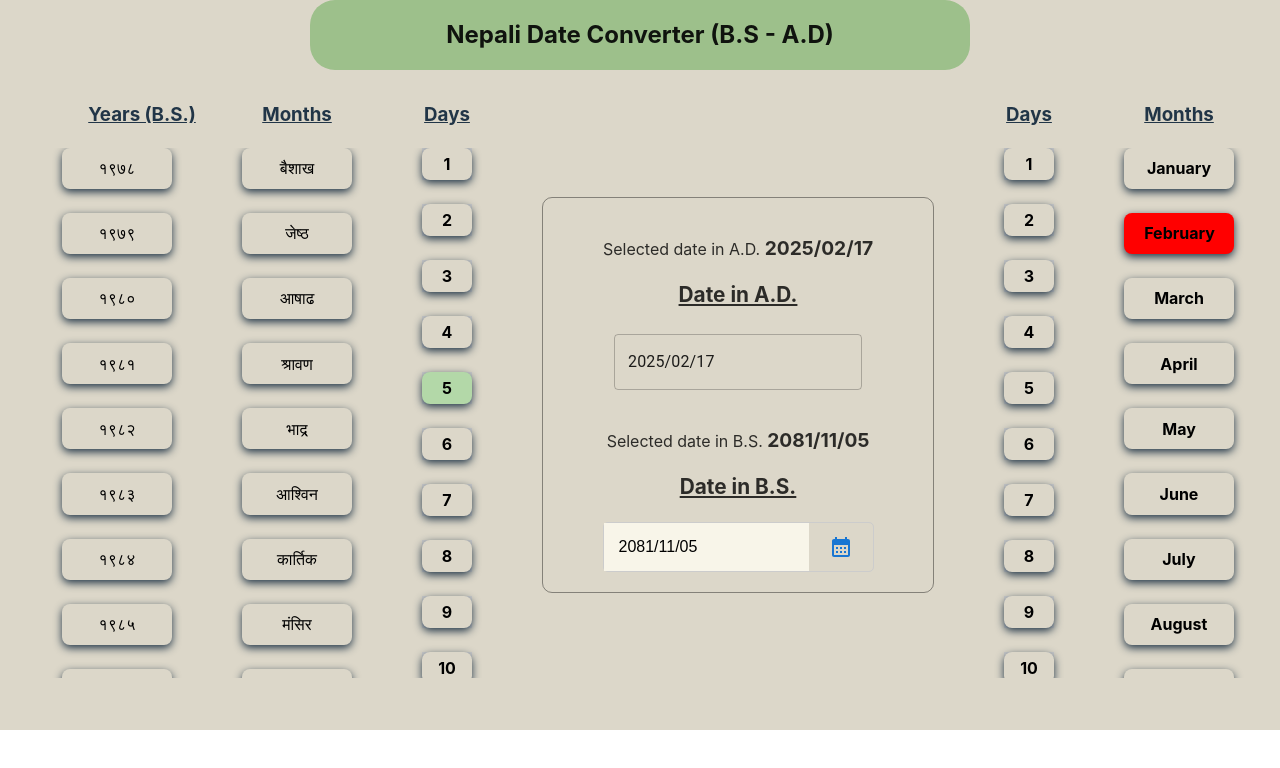
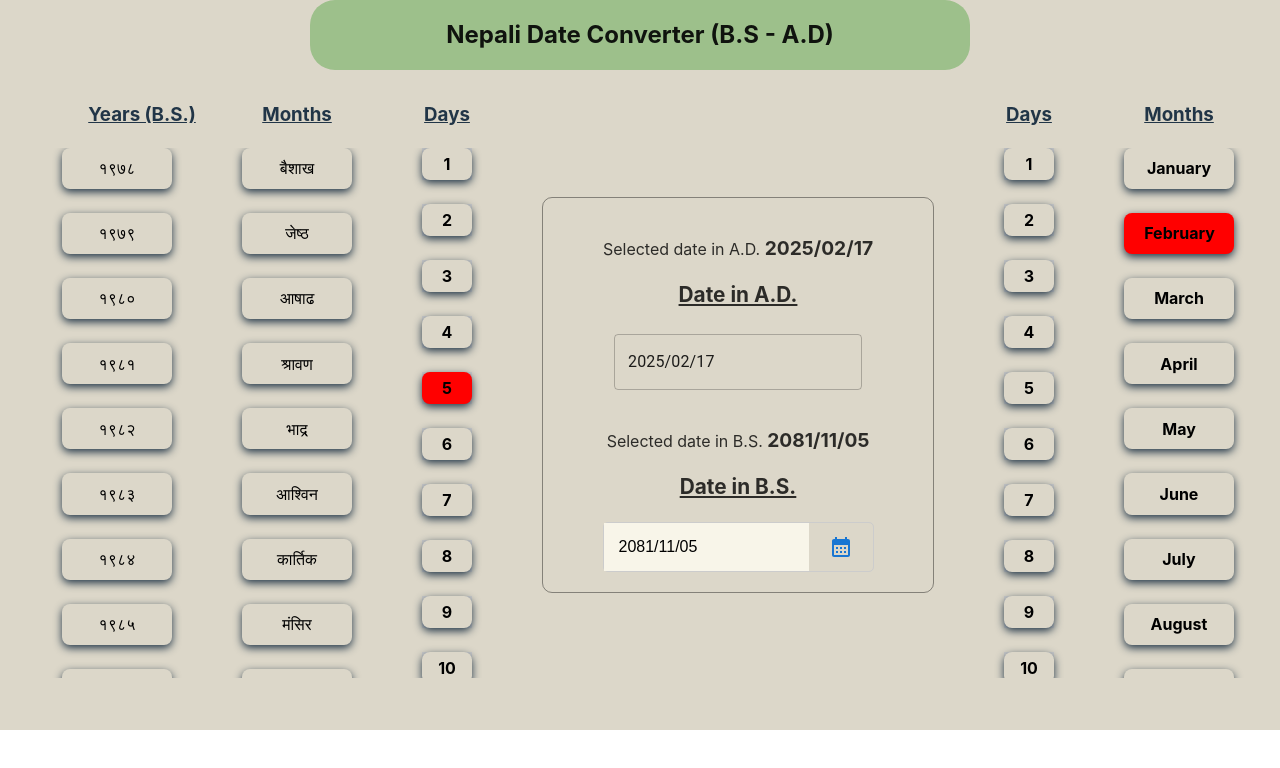
Before and after one commit to bipin-Pariyar2003/Nepali-Date-Picker, a React (Vite) app: page / in a window 1280 px wide. Shown: the top 768 px of the page. Built offline with nearby package versions, Linux system fonts and the light colour scheme.

Commit message:
handled styling for selected year, month and current month and year for BsView

```diff
--- a/src/Views/BsView/index.css
+++ b/src/Views/BsView/index.css
@@ -33,7 +33,6 @@
   padding: 5px;
   font-weight: bold;
   background-color: #b3d8a8;
-
   box-shadow: #213547 0px 3px 8px;
   margin: 0;
 }
@@ -41,3 +40,7 @@
 .today {
   background-color: red;
 }
+
+.current-year {
+  background-color: red;
+}
--- a/src/Views/BsView/index.jsx
+++ b/src/Views/BsView/index.jsx
@@ -1,6 +1,10 @@
 import React from "react";
 import { np, calendar_data } from "assets/RNepaliCalendar/data";
-import { toNepaliNumber, getDaysInMonth } from "assets/RNepaliCalendar";
+import {
+  toNepaliNumber,
+  getDaysInMonth,
+  getCurrentBS,
+} from "assets/RNepaliCalendar";
 import moment from "moment";
 import "./index.css";
 
@@ -31,6 +35,12 @@ const BsView = ({ selectedDate, onChange }) => {
   const isValidDate = (date, format = "YYYY/MM/DD") => {
     return moment(date, format).isValid();
   };
+
+  const currentYear = getCurrentBS().year;
+
+  const currentMonth = getCurrentBS().month;
+
+  const currentDay = getCurrentBS().date;
 
   return (
     <>
@@ -67,11 +77,19 @@ const BsView = ({ selectedDate, onChange }) => {
                   }}
                 >
                   <button
-                    className={
+                    className={`year
+                       ${
+                         +currentYear === +year
+                           ? "current-year"
+                           : "year-month-button"
+                       }
+                      ${
                         +viewDate.year === +year
                           ? "highlight-year-month"
                           : "year-month-button"
                       }
+
+                    `}
                     onClick={() => {
                       const daysInMonth = getDaysInMonth(year, viewDate.month);
                       const daysArray = Array.from(
@@ -140,11 +158,20 @@ const BsView = ({ selectedDate, onChange }) => {
                 >
                   <button
                     value={index + 1}
-                    className={
+                    className={`month
+                      ${
+                        +currentYear === +viewDate.year &&
+                        +currentMonth === index + 1
+                          ? "current-month"
+                          : "year-month-button"
+                      }
+                      ${
                         +viewDate.month === index + 1
                           ? "highlight-year-month"
                           : "year-month-button"
                       }
+
+                    `}
                     onClick={() => {
                       const daysInMonth = getDaysInMonth(
                         +viewDate.year,
@@ -212,11 +239,20 @@ const BsView = ({ selectedDate, onChange }) => {
                   }}
                 >
                   <button
-                    className={
+                    className={`day
+                      ${
+                        +currentYear === +viewDate.year &&
+                        +currentMonth === +viewDate.month &&
+                        +currentDay === index + 1
+                          ? "today"
+                          : "day-button"
+                      }
+                      ${
                         +viewDate.date === index + 1
                           ? "selected-day"
                           : "day-button"
                       }
+                    `}
                     onClick={() => {
                       const date = `${viewDate.year}/${String(
                         viewDate.month
```
Lines whose indentation alone changed are shown as unchanged.
